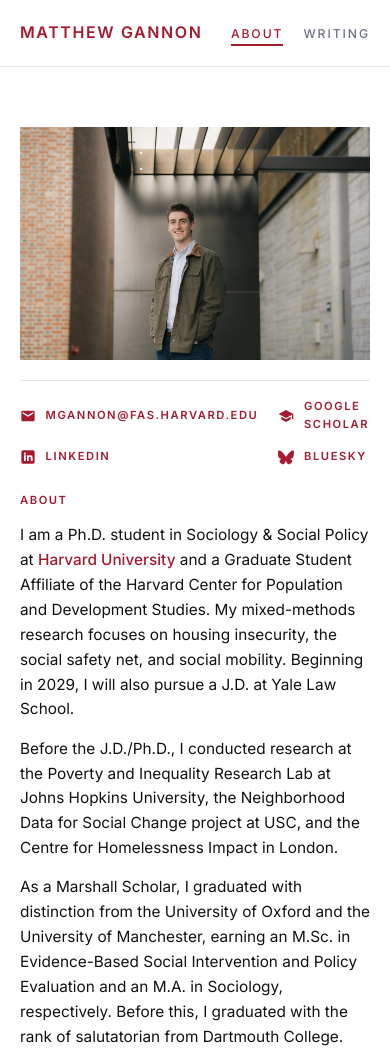
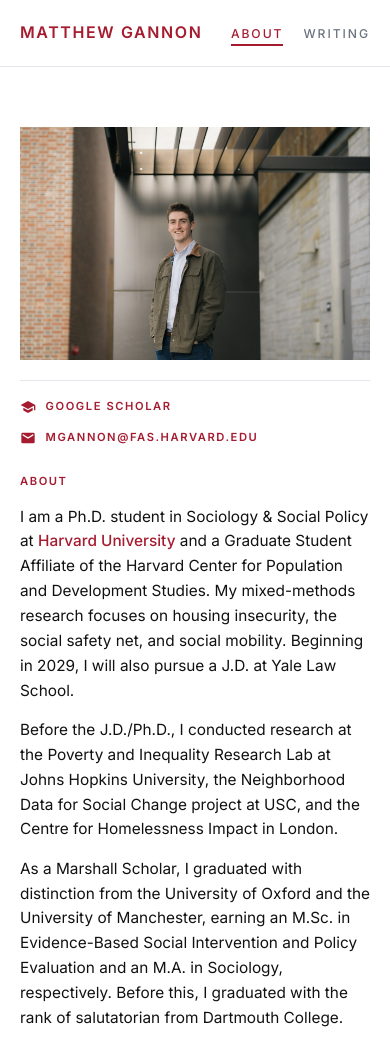
Before and after one commit to matthewtgannon/matthewtgannon.github.io, a plain HTML site: page index.html in a window 390 px wide. Shown: the top 1053 px of the page. Drawn offline with Linux system fonts and the light colour scheme.

Commit message:
Add files via upload

```diff
--- a/index.html
+++ b/index.html
@@ -38,21 +38,13 @@
       <figure>
         <img class="photo" src="/headshot.jpg" alt="Matthew Gannon" width="2576" height="1717">
         <div class="links">
-        <a href="mailto:mgannon@fas.harvard.edu">
-          <svg viewBox="0 0 24 24" fill="currentColor"><path d="M20 4H4a2 2 0 0 0-2 2v12a2 2 0 0 0 2 2h16a2 2 0 0 0 2-2V6a2 2 0 0 0-2-2zm0 4.2-8 5-8-5V6l8 5 8-5z"/></svg>
-          <span class="label">mgannon@fas.harvard.edu</span>
-        </a>
         <a href="https://scholar.google.com/citations?user=4TD_myUAAAAJ&amp;hl=en">
           <svg viewBox="0 0 24 24" fill="currentColor"><path d="M5 13.2v4L12 21l7-3.8v-4L12 17zM12 3 1 9l11 6 9-4.9V17h2V9z"/></svg>
           <span class="label">Google Scholar</span>
         </a>
-        <a href="https://www.linkedin.com/in/mattygannon/">
-          <svg viewBox="0 0 24 24" fill="currentColor"><path fill-rule="evenodd" d="M4.5 2h15A2.5 2.5 0 0 1 22 4.5v15a2.5 2.5 0 0 1-2.5 2.5h-15A2.5 2.5 0 0 1 2 19.5v-15A2.5 2.5 0 0 1 4.5 2zM6 9.5V18h2.7V9.5zm1.35-4.1a1.55 1.55 0 1 0 0 3.1 1.55 1.55 0 0 0 0-3.1zM10.5 9.5V18h2.65v-4.4c0-1.15.4-2.1 1.65-2.1 1.2 0 1.4 1 1.4 2.15V18h2.65v-4.9c0-2.45-.75-3.85-3.3-3.85-1.25 0-2.05.6-2.45 1.25V9.5z"/></svg>
-          <span class="label">LinkedIn</span>
-        </a>
-        <a href="https://bsky.app/profile/mattygannon.bsky.social">
-          <svg viewBox="0 0 24 24" fill="currentColor"><path d="M5.2 3.6C7.9 5.6 10.8 9.7 12 12c1.2-2.3 4.1-6.4 6.8-8.4 2-1.4 5.2-2.6 5.2 1 0 .7-.4 6-.7 6.8-.9 3-4 3.8-6.8 3.3 4.9.8 6.1 3.6 3.4 6.3-5.1 5.2-7.3-1.3-7.9-3-.1-.3-.2-.5-.2-.4 0-.1-.1.1-.2.4-.6 1.7-2.8 8.2-7.9 3-2.7-2.7-1.5-5.5 3.4-6.3-2.8.5-5.9-.3-6.8-3.3C.4 10.6 0 5.3 0 4.6c0-3.6 3.2-2.4 5.2-1z"/></svg>
-          <span class="label">Bluesky</span>
+        <a href="mailto:mgannon@fas.harvard.edu">
+          <svg viewBox="0 0 24 24" fill="currentColor"><path d="M20 4H4a2 2 0 0 0-2 2v12a2 2 0 0 0 2 2h16a2 2 0 0 0 2-2V6a2 2 0 0 0-2-2zm0 4.2-8 5-8-5V6l8 5 8-5z"/></svg>
+          <span class="label">mgannon@fas.harvard.edu</span>
         </a>
         </div>
       </figure>
--- a/style.css
+++ b/style.css
@@ -64,9 +64,9 @@ figure { margin: 0; }
 .entries { list-style: none; margin: 0; padding: 0; }
 .entries li { display: grid; grid-template-columns: 3.25rem 1fr; gap: .9rem; margin: 0 0 1.25rem; }
 .entries li:last-child { margin: 0; }
-.year { padding-top: .2rem; font-size: .82rem; font-variant-numeric: tabular-nums; }
+.year { padding-top: .2rem; font-size: .82rem; font-weight: 600; color: var(--accent); font-variant-numeric: tabular-nums; }
 .cite { font-size: .95rem; line-height: 1.65; }
-.cite a { font-weight: 500; color: var(--accent); }
+.cite a { font-weight: 500; }
 .cite a:hover { text-decoration: underline; text-underline-offset: 4px; }
 
 /* Footer */
@@ -78,4 +78,5 @@ footer { border-top: 1px solid var(--rule); padding: 1.25rem 0; text-align: cent
   .top nav a { margin-left: 1.25rem; }
   .split, .group { grid-template-columns: 1fr; gap: 1.75rem; }
   figure { order: -1; }
+  .links { grid-template-columns: 1fr; gap: .8rem; }
 }
```
Also changed, not shown: favicon.svg.
